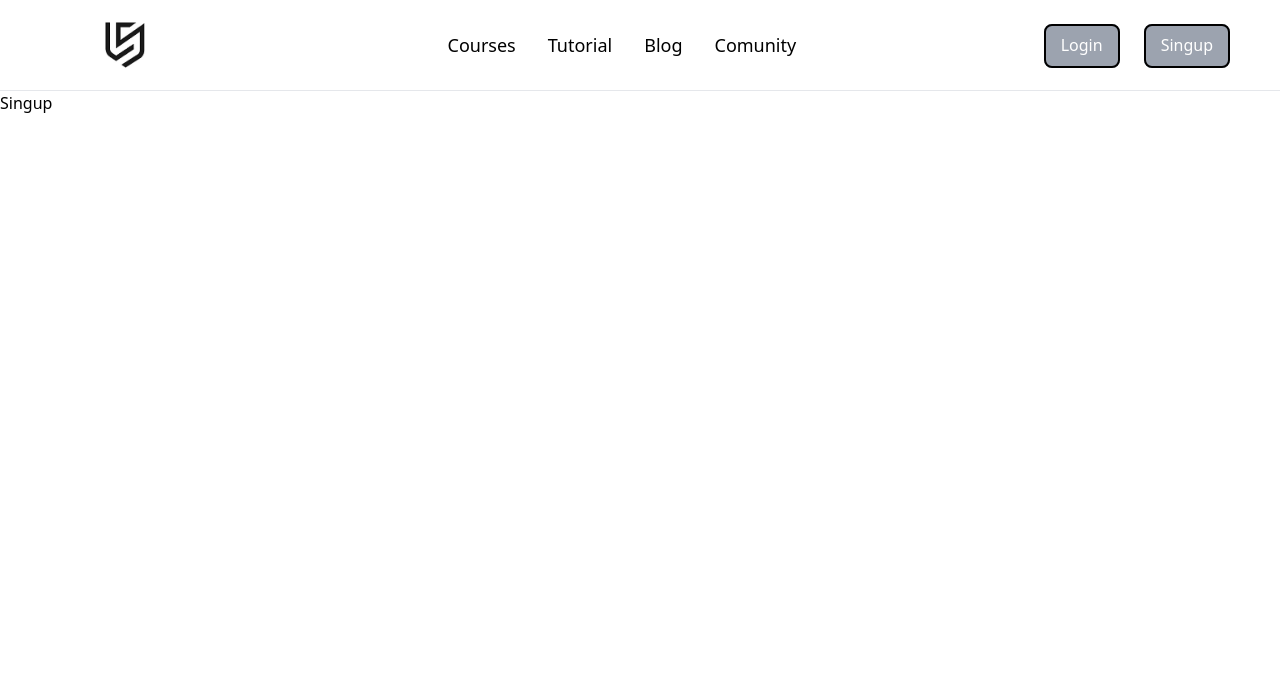
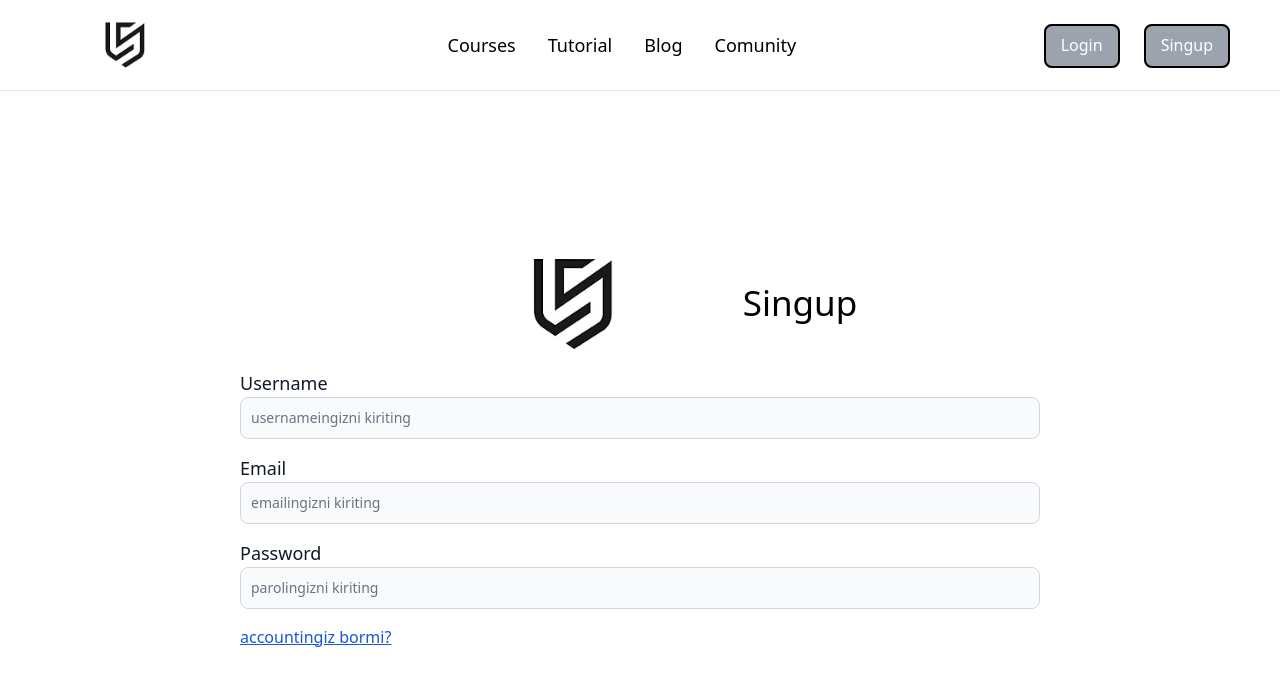
Before and after one commit to ammoriddin/LSAI, a React (Vite) app: page /signup in a window 1280 px wide. Shown: the top 686 px of the page. Built offline with nearby package versions, Linux system fonts and the light colour scheme.

Commit message:
create signup page

```diff
--- a/src/components/signup/singup.jsx
+++ b/src/components/signup/singup.jsx
@@ -1,7 +1,37 @@
 import React from 'react'
+import logo from '../../assets/logo.jpg'
+import { Label, TextInput } from 'flowbite-react'
+import { Link } from 'react-router-dom'
 
 export default function Singup() {
   return (
-    <div>Singup</div>
+    <section className='w-full h-[90vh] flex justify-center items-center'>
+        <div className='w-[800px]'>
+            <div className='flex mb-4 items-center gap-5 justify-center'>
+                <div className='w-[300px] h-[100px]'>
+                    <img className='w-full h-full object-cover' src={logo} alt="logo" />
+                </div>
+                <h1 className='font-[500] text-[35px]'>Singup</h1>
+            </div>
+
+            <form>
+                <div className='mb-4'>
+                    <Label htmlFor='username' className='mb-2 cursor-pointer text-[18px]'>Username</Label>
+                    <TextInput id='username' name='username' placeholder='usernameingizni kiriting' />
+                </div>
+
+                <div className='mb-4'>
+                    <Label htmlFor='email' className='mb-2 cursor-pointer text-[18px]'>Email</Label>
+                    <TextInput type='email' id='email' name='email' placeholder='emailingizni kiriting' />
+                </div>
+
+                <div className='mb-4'>
+                    <Label htmlFor='password' className='mb-2 cursor-pointer text-[18px]'>Password</Label>
+                    <TextInput type='password' id='password' name='password' placeholder='parolingizni kiriting' />
+                </div>
+                <Link to={'/login'} className='text-blue-700 font-[500] underline'>accountingiz bormi?</Link>
+            </form>
+        </div>
+    </section>
   )
 }
```
